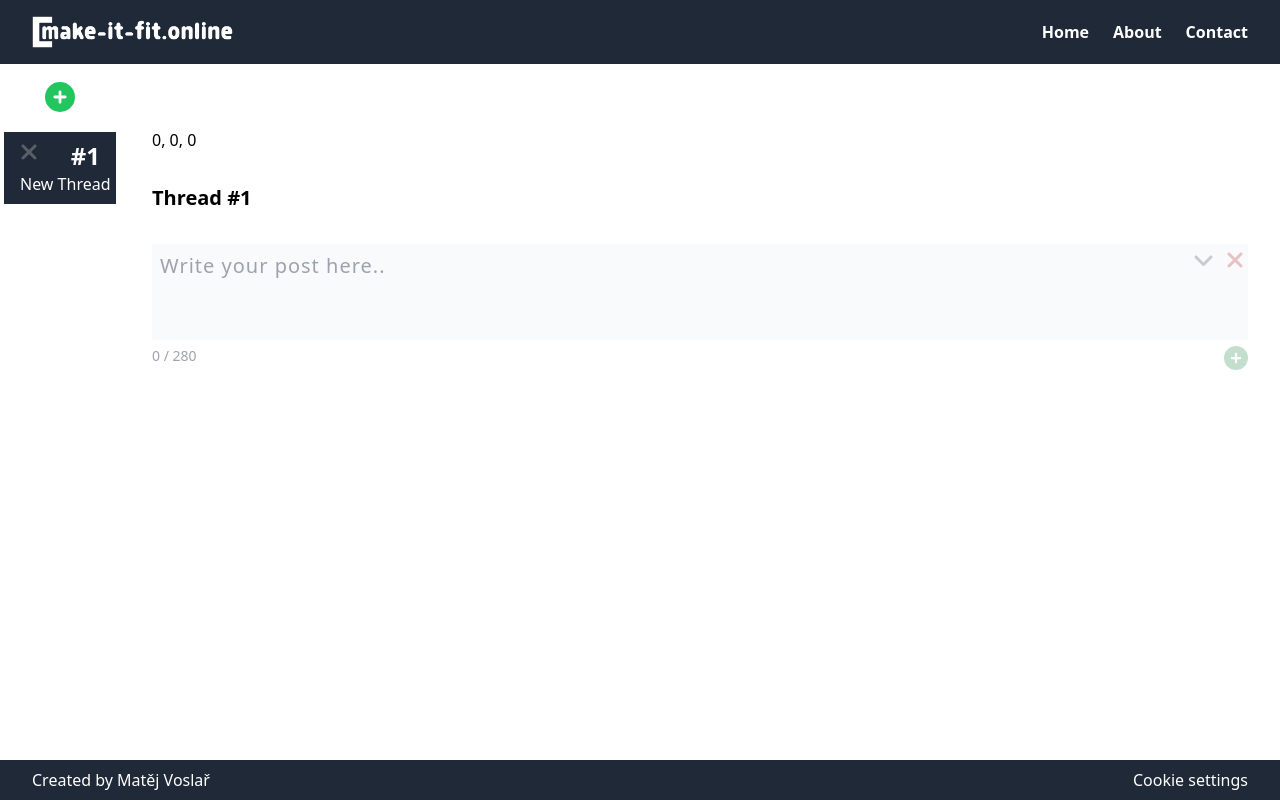
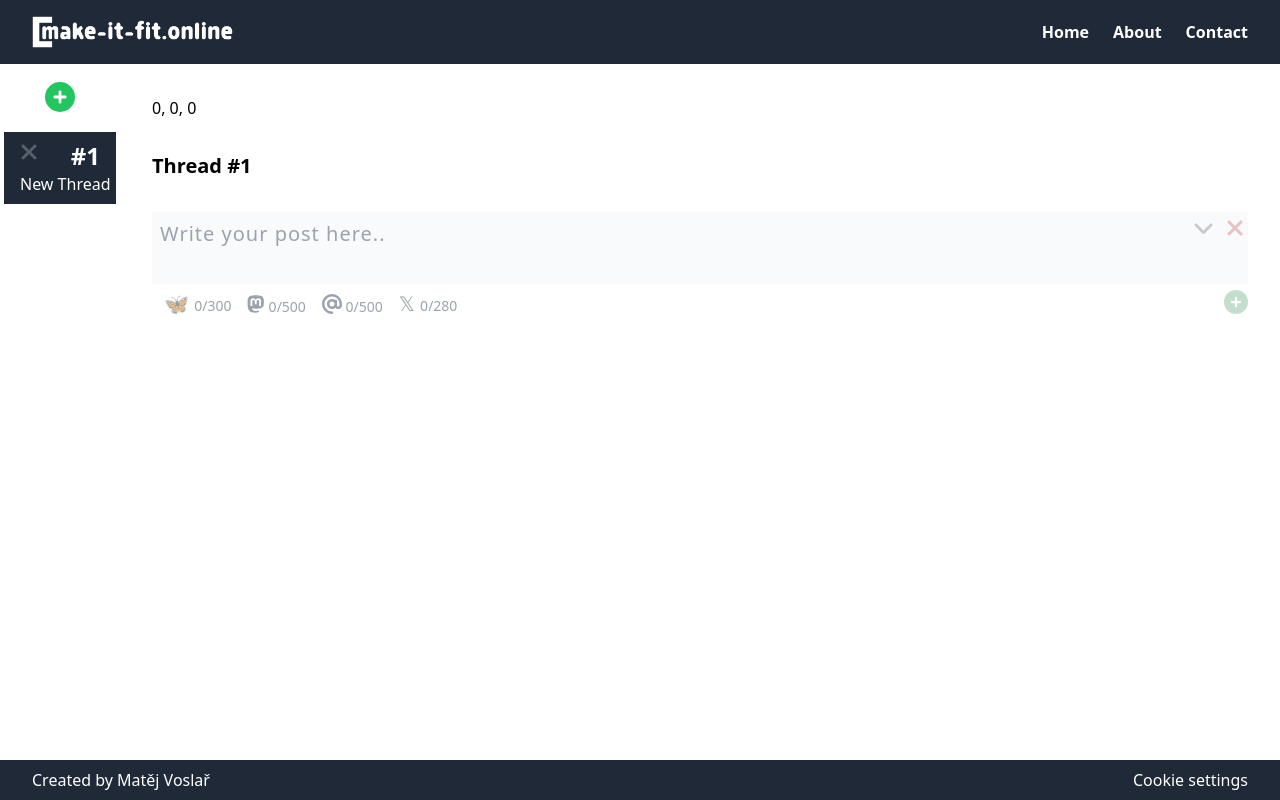
Before and after one commit to msamyel/makeitfit, a React (Vite) app: page / in a window 1280 px wide. Built offline with nearby package versions, Linux system fonts and the light colour scheme.

Commit message:
create separate char counter displays for different social media

```diff
--- a/src/components/CharCountDisplay.tsx
+++ b/src/components/CharCountDisplay.tsx
@@ -1,15 +1,39 @@
+import { faAt } from "@fortawesome/free-solid-svg-icons";
+import { faMastodon } from "@fortawesome/free-brands-svg-icons";
+import CharCountElement from "./CharCountElement";
+import CharacterCounts from "../types/CharacterCounts";
+
 interface CharCountDisplayProps {
-    currentCharCount: number;
-    maxCharCount: number;
+    characterCounts: CharacterCounts;
 }
 
-const CharCountDisplay = ({
-    currentCharCount,
-    maxCharCount,
-}: CharCountDisplayProps) => {
+const CharCountDisplay = ({ characterCounts }: CharCountDisplayProps) => {
     return (
         <div className="md:text-md flex flex-grow flex-row flex-wrap items-baseline gap-1 text-sm text-gray-400">
-            {currentCharCount} / {maxCharCount}
+            <CharCountElement
+                className="md:text-xl opacity-50 ml-3 translate-y-1/6"
+                label="🦋"
+                currentCharCount={characterCounts.bluesky}
+                maxCharCount={300}
+            />
+            <CharCountElement
+                className="md:text-xl ml-3 translate-y-1/6"
+                icon={faMastodon}
+                currentCharCount={characterCounts.mastodon}
+                maxCharCount={500}
+            />
+            <CharCountElement
+                className="md:text-xl ml-3 translate-y-1/6"
+                icon={faAt}
+                currentCharCount={characterCounts.threads}
+                maxCharCount={500}
+            />
+            <CharCountElement
+                className="md:text-xl ml-3 translate-y-1/6"
+                label="𝕏"
+                currentCharCount={characterCounts.x}
+                maxCharCount={280}
+            />
         </div>
     );
 };
--- /dev/null
+++ b/src/components/CharCountElement.tsx
@@ -0,0 +1,38 @@
+import { useMemo } from "react";
+import { IconDefinition } from "@fortawesome/free-solid-svg-icons";
+import { FontAwesomeIcon } from "@fortawesome/react-fontawesome";
+
+interface CharCountElementProps {
+    className: string;
+    currentCharCount: number;
+    maxCharCount: number;
+    label?: string;
+    icon?: IconDefinition;
+}
+
+const CharCountElement = ({
+    className,
+    currentCharCount,
+    maxCharCount,
+    label,
+    icon,
+}: CharCountElementProps) => {
+    const isOverLimit = useMemo(
+        () => currentCharCount > maxCharCount,
+        [currentCharCount]
+    );
+
+    return (
+        <span className={isOverLimit ? "text-red-500" : ""}>
+            {icon && (
+                <>
+                    <FontAwesomeIcon icon={icon} className={className} />{" "}
+                </>
+            )}
+            {label && <span className={className}>{label} </span>}
+            {currentCharCount}/{maxCharCount}
+        </span>
+    );
+};
+
+export default CharCountElement;
--- a/src/components/InputArea.tsx
+++ b/src/components/InputArea.tsx
@@ -1,4 +1,4 @@
-import React, { useEffect, useState, ChangeEvent } from "react";
+import React, { useEffect, useState, useRef, ChangeEvent } from "react";
 import CharCountDisplay from "./CharCountDisplay";
 import { Position } from "../types/Position";
 import { FontAwesomeIcon } from "@fortawesome/react-fontawesome";
@@ -8,6 +8,14 @@ import {
     faAngleDown,
     faXmark,
 } from "@fortawesome/free-solid-svg-icons";
+
+import {
+    getBlueskyCharCount,
+    getMastodonCharCount,
+    getThreadsCharCount,
+    getXWeighedCharCount,
+} from "../services/CharacterCounters";
+import CharacterCounts from "../types/CharacterCounts";
 
 interface InputAreaProps {
     position: Position;
@@ -32,18 +40,44 @@ const InputArea = ({
     onEmojiClick,
     onUpdateSelection,
 }: InputAreaProps) => {
-    const [currentCharCount, setCurrentCharCount] = useState(0);
+    const [characterCounts, setCharacterCounts] = useState<CharacterCounts>({
+        bluesky: 0,
+        mastodon: 0,
+        threads: 0,
+        x: 0,
+    });
+
+    const textareaRef = useRef(null);
 
     useEffect(() => {
-        setCurrentCharCount(text.length);
-    }, []);
+        const textArea = textareaRef.current! as HTMLTextAreaElement;
+        updateTextAreaHeight(textArea);
+
+        const counts = {
+            bluesky: getBlueskyCharCount(text),
+            mastodon: getMastodonCharCount(text),
+            threads: getThreadsCharCount(text),
+            x: getXWeighedCharCount(text),
+        };
+
+        setCharacterCounts(counts);
+    }, [text]);
+
+    const updateTextAreaHeight = (textArea: HTMLTextAreaElement) => {
+        textArea.style.height = "auto";
+        textArea.style.height = textArea.scrollHeight + "px";
+    };
 
     const handleInput = (event: React.ChangeEvent<HTMLTextAreaElement>) => {
-        setCurrentCharCount(event.target.value.length);
         onUpdateText(event, event.target.value);
 
+        const textAreaTarget = event.target as HTMLTextAreaElement;
+
+        // update textarea height
+        updateTextAreaHeight(textAreaTarget);
+
         // also update cursor
-        const textAreaTarget = event.target as HTMLTextAreaElement;
+
         const selectionStart = textAreaTarget.selectionStart;
         const selectionEnd = textAreaTarget.selectionEnd;
         onUpdateSelection(selectionStart, selectionEnd);
@@ -64,11 +98,12 @@ const InputArea = ({
 
     return (
         <>
-            <div id="prefab">
+            <div>
                 <div className="relative">
                     <textarea
+                        ref={textareaRef}
                         id="textarea_id_placeholder"
-                        className="quote-textarea h-24 w-full resize-none border-none bg-gray-50 p-2 pr-[120px] text-xl tracking-wider focus:outline-none"
+                        className="quote-textarea break-words h-24 w-full resize-none border-none bg-gray-50 p-2 pr-[120px] text-xl tracking-wider focus:outline-none"
                         onInput={handleInput}
                         onClick={handleTextAreaClick}
                         value={text}
@@ -120,10 +155,7 @@ const InputArea = ({
                     </div>
 
                     <div className="space-between flex h-[20px] w-full flex-row">
-                        <CharCountDisplay
-                            currentCharCount={currentCharCount}
-                            maxCharCount={280}
-                        />
+                        <CharCountDisplay characterCounts={characterCounts} />
                         <button
                             type="button"
                             onClick={onAppendInput}
--- a/src/components/InputAreaArray.tsx
+++ b/src/components/InputAreaArray.tsx
@@ -164,7 +164,6 @@ const InputAreaArray = ({ threadId }: InputAreaArrayProps) => {
                     open={emojiPickerVisible}
                 />
             </div>
-            <p>{inputArray}</p>
             <p>
                 {textAreaSelection.focusedAreaId}, {textAreaSelection.start},{" "}
                 {textAreaSelection.end}
--- /dev/null
+++ b/src/types/CharacterCounts.d.ts
@@ -0,0 +1,6 @@
+export default interface CharacterCounts {
+    mastodon: number;
+    bluesky: number;
+    threads: number;
+    x: number;
+}
```
